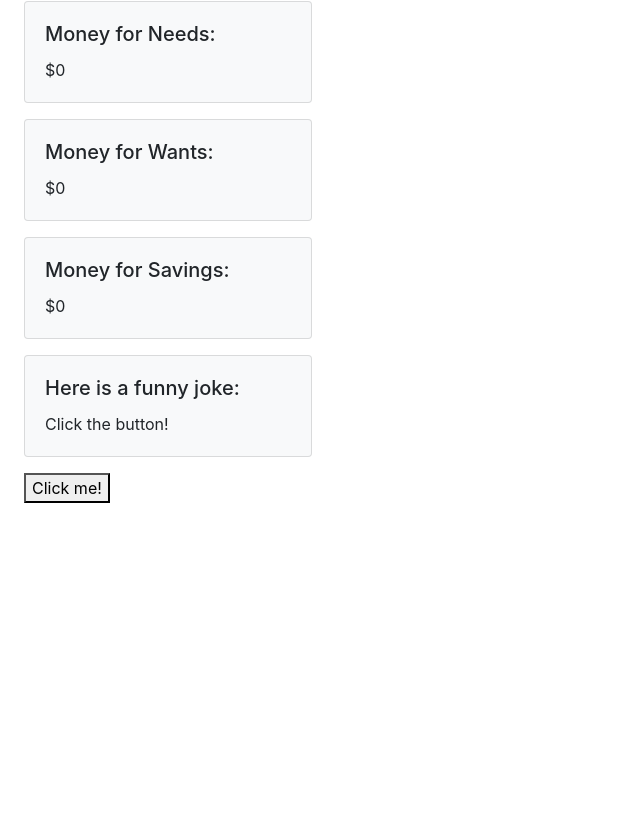
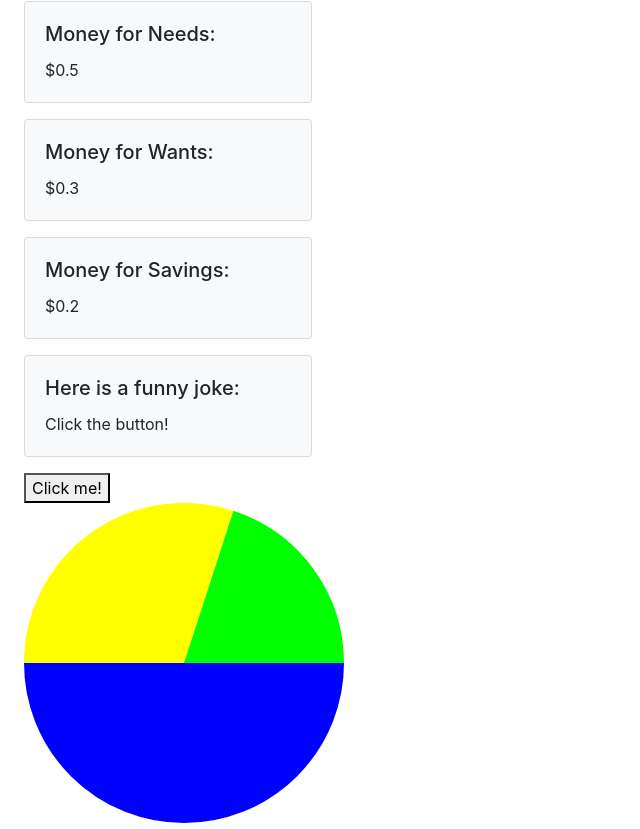
Before and after one commit to vanbuselvan/Galvanize-Project-1, a React (Create React App) app in the folder galvanizeproject1/: page / in a window 1280 px wide. Shown: the part 256-1085 px from the top of the page, without its empty margins (0-640 px from the left). Before the commit the page ends 800 px from the top, so only its background shows below. Built offline with nearby package versions, Linux system fonts and the light colour scheme.

Commit message:
initial setup for pichart

```diff
--- a/galvanizeproject1/package.json
+++ b/galvanizeproject1/package.json
@@ -8,6 +8,7 @@
     "@testing-library/user-event": "^12.8.3",
     "react": "^17.0.2",
     "react-dom": "^17.0.2",
+    "react-minimal-pie-chart": "^8.2.0",
     "react-scripts": "4.0.3",
     "web-vitals": "^1.1.2"
   },
--- a/galvanizeproject1/src/components/calculator.js
+++ b/galvanizeproject1/src/components/calculator.js
@@ -2,6 +2,7 @@ import React, { Component } from "react";
 import Textfield from "./textfield";
 import DataCard from "./DataCard"
 import GenerateJoke from "./GenerateJoke.js"
+import { PieChart } from 'react-minimal-pie-chart';
 import './Calculator.css'
 
 class Calculator extends Component {
@@ -9,7 +10,7 @@ class Calculator extends Component {
     constructor(props) {
         super(props)
         this.state = {
-            incomeValue: 0,
+            incomeValue: 1,
             taxValue: 0
         }
         this.updateState = this.updateState.bind(this);
@@ -49,6 +50,15 @@ class Calculator extends Component {
                 <div>
                     <GenerateJoke />
                 </div>
+                <div style={{width: "40vh", height: "40vh"}}>
+                    <PieChart
+                        data={[
+                            { title: 'Needs', value: this.calculateAfterTaxPartition(this.state.incomeValue, this.state.taxValue, 50) , color: '#0000FF' },
+                            { title: 'Wants', value: this.calculateAfterTaxPartition(this.state.incomeValue, this.state.taxValue, 30) , color: '#FFFF00' },
+                            { title: 'Savings', value: this.calculateAfterTaxPartition(this.state.incomeValue, this.state.taxValue, 20) , color: '#00FF00' },
+                        ]}
+                    />
+                </div>
             </div>
         )
     }
```
Also changed, not shown: 1 other file (tests, documents, lock files or other folders).
